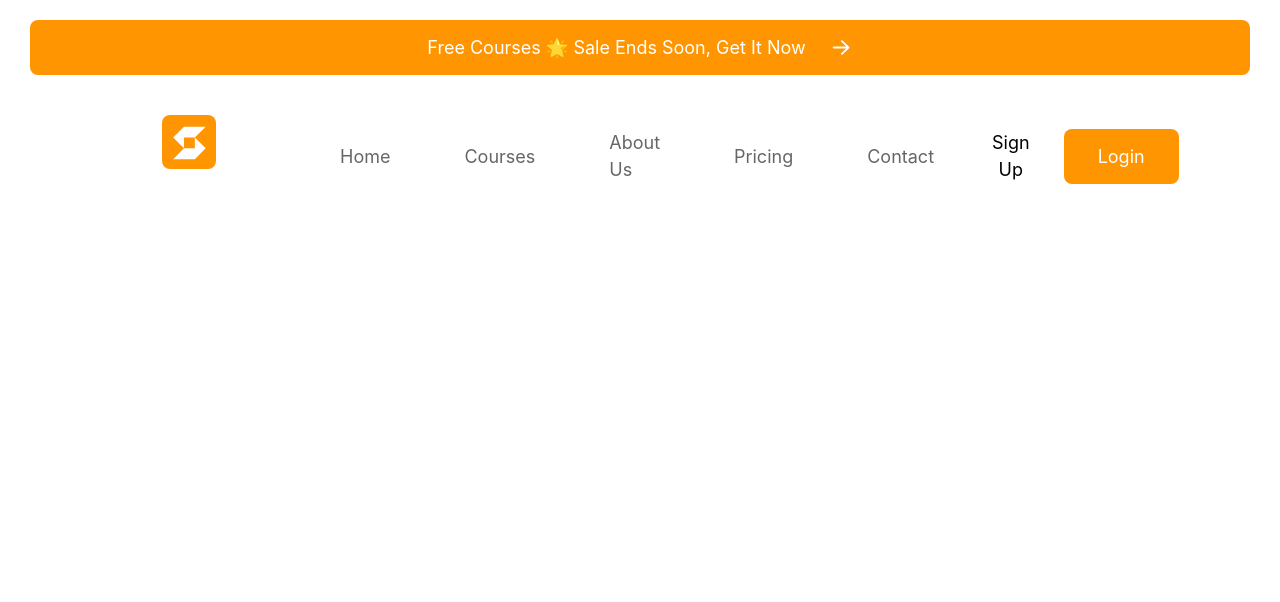
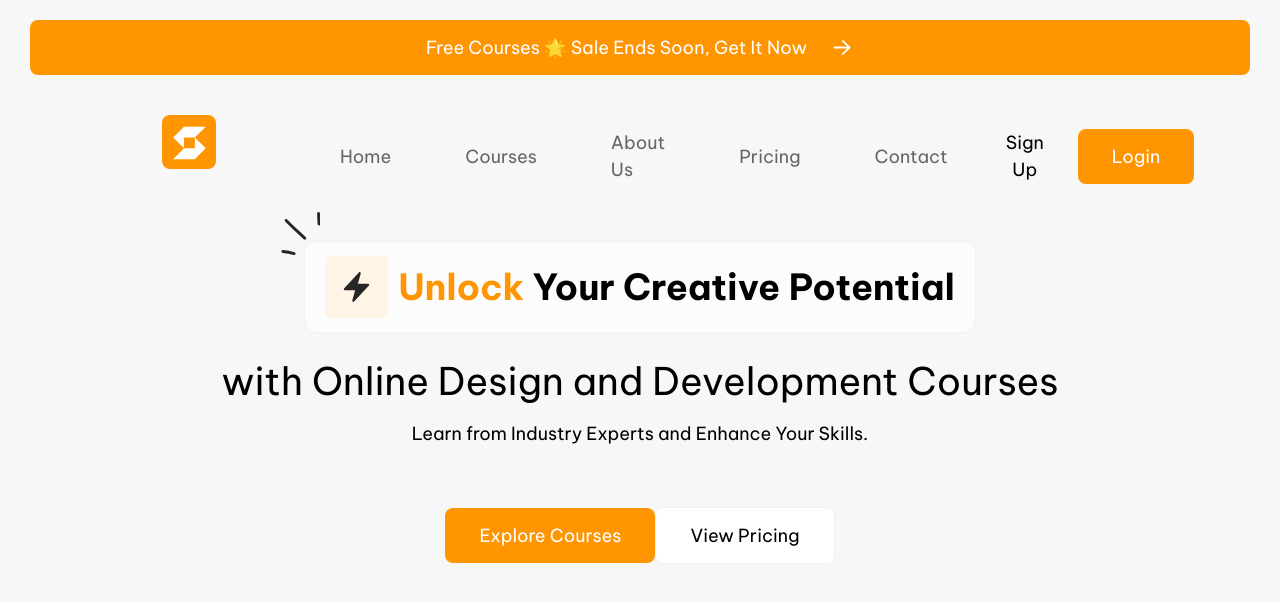
Before and after one commit to Golova1n/skillbridge, a website built with webpack: page public/index.html in a window 1280 px wide. Built offline with nearby package versions, Linux system fonts and the light colour scheme; files whose address does not match are found by name.

Commit message:
first job

```diff
--- a/public/index.html
+++ b/public/index.html
@@ -5,6 +5,7 @@
     <meta name="viewport" content="width=device-width, initial-scale=1.0" />
     <meta http-equiv="X-UA-Compatible" content="ie=edge" />
     <link rel="stylesheet" href="../style.css">
+
     <title>Skillbridge</title>
   </head>
   <body>
@@ -36,8 +37,27 @@
           <button class="button secondary" type="button">Login</button>
           <button class="menu"><img src="/static/img/menu.svg" alt="menu"></button>
         </div>
-
       </nav>
     </header>
+    <main>
+      <div class="intro">
+        <div class="image-container"></div>
+            <div class="iconintro">
+              <img src="/static/img/thundeR (1).svg" alt="Icon">
+            </div>
+            <div class="heading">
+              <h1 class="slogan"><span class="unlock">Unlock</span> Your Creative Potential</h1>
+        </div>
+      </div>
+        <div class="one"><p>with Online Design and Development Courses</p></div>
+        <div class="two"><p>Learn from Industry Experts and Enhance Your Skills.</p></div>
+        <div class="button_control">
+          <button class="button secondary" type="button">Explore Courses</button>
+          <button class="button outline" type="button">View Pricing</button>
+        </div>
+
+
+
+    </main>
   </body>
 </html>
--- a/src/app/index.scss
+++ b/src/app/index.scss
@@ -1,3 +1,5 @@
+@import url('https://fonts.googleapis.com/css2?family=Be+Vietnam+Pro:wght@400;700&display=swap');
+
 // scss entry point
 
 // here can be imports for global libs
@@ -73,6 +75,11 @@ a.text,
 a {
   text-decoration: none;
   color: #666;
+}
+
+body{
+  background-color: #F7F7F8;
+  font-family: 'Be Vietnam Pro', sans-serif;
 }
 
 .banner {
@@ -188,6 +195,12 @@ a {
   display: block;
 }
 
+.outline{
+  border-radius: 8px;
+  border: 1px solid var(--white-95, #F1F1F3);
+  background: var(--absolute-white, #FFF);
+}
+
 
 .secondary{
   background-color: #FF9500;
@@ -206,3 +219,68 @@ a {
   display: flex;
   gap: 50px;
 }
+
+.intro{
+  display: flex;
+  align-items: center;
+  justify-content: center;
+  gap: 10px;
+  border: 1px solid var(--white-95, #F1F1F3);
+  background-color: var(--white-99, #FCFCFD);
+  width: fit-content;
+  margin: 0 auto;
+  padding: 14px 20px;
+  position: relative;
+  border-radius: 11px;
+}
+
+.unlock{
+  color: #FF9500;
+}
+
+.iconintro{
+  padding: 14px;
+  background-color: #FFF4E5;
+  border-radius: 6px;
+}
+
+.image-container{
+  background-image: url("../shared/img/stripes.svg");
+  background-repeat: no-repeat;
+  width: 39px;
+  height: 43px;
+  position: absolute;
+  left: -24px;
+  top: -30px;
+
+
+}
+
+.one{
+  display: flex;
+  align-items: center;
+  justify-content: center;
+  font-size: 38px;
+  font-style: normal;
+  font-weight: 500;
+  padding-top: 20px;
+
+}
+
+.two{
+  display: flex;
+  align-items: center;
+  justify-content: center;
+  font-size: 18px;
+  font-style: normal;
+  font-weight: 400;
+  padding-top: 10px ;
+}
+
+.button_control{
+  display: flex;
+  align-items: center;
+  justify-content: center;
+  padding-top: 60px;
+
+}
```
Also changed, not shown: src/shared/img/stripes.svg (renamed from src/shared/img/Abstract Line.svg), src/shared/img/thundeR (1).svg (added).
